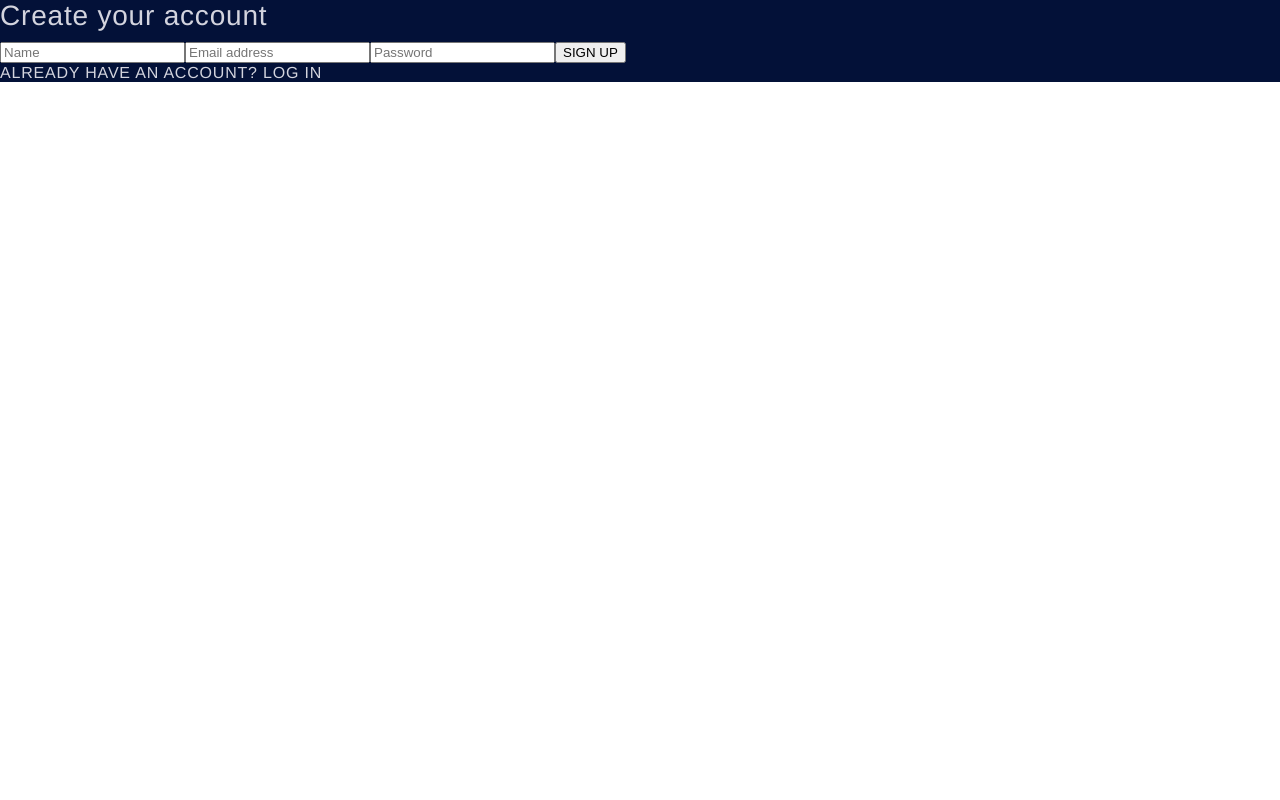
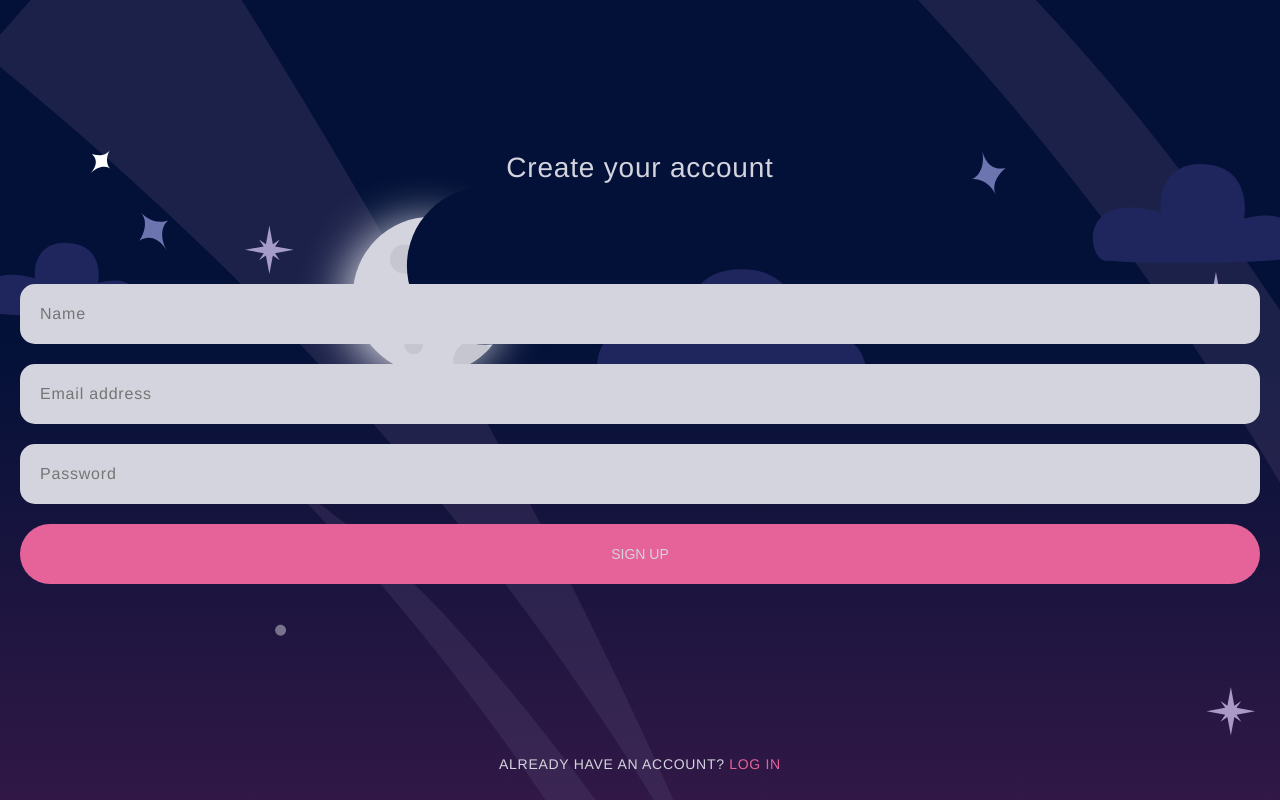
Before and after one commit to menchu123/dreamist-frontend, a Vue app: page /signup in a window 1280 px wide. Built offline with nearby package versions, Linux system fonts and the light colour scheme.

Commit message:
Added Sign up styles

```diff
--- a/src/views/SignUp.vue
+++ b/src/views/SignUp.vue
@@ -26,4 +26,22 @@ export default defineComponent({
 });
 </script>
 
-<style lang="scss"></style>
+<style lang="scss">
+@import "./src/styles/variables";
+@import "./src/styles/mixins";
+.signup {
+  @include backgroundGradient;
+  padding: 132px 20px 0;
+  &__title {
+    text-align: center;
+    margin-top: 20px;
+  }
+  &__form {
+    @include userForm;
+    margin-top: 100px;
+  }
+  .bottom-link {
+    @include bottomLink;
+  }
+}
+</style>
```
